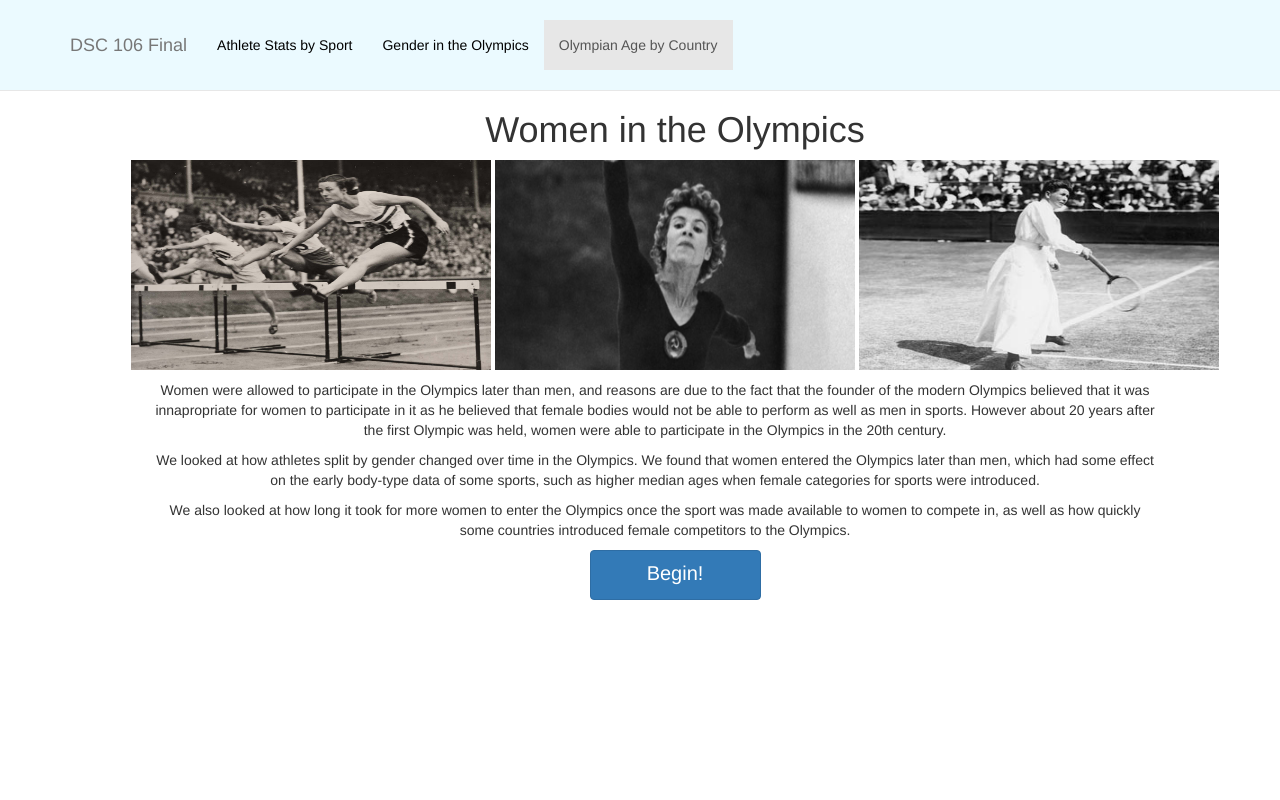
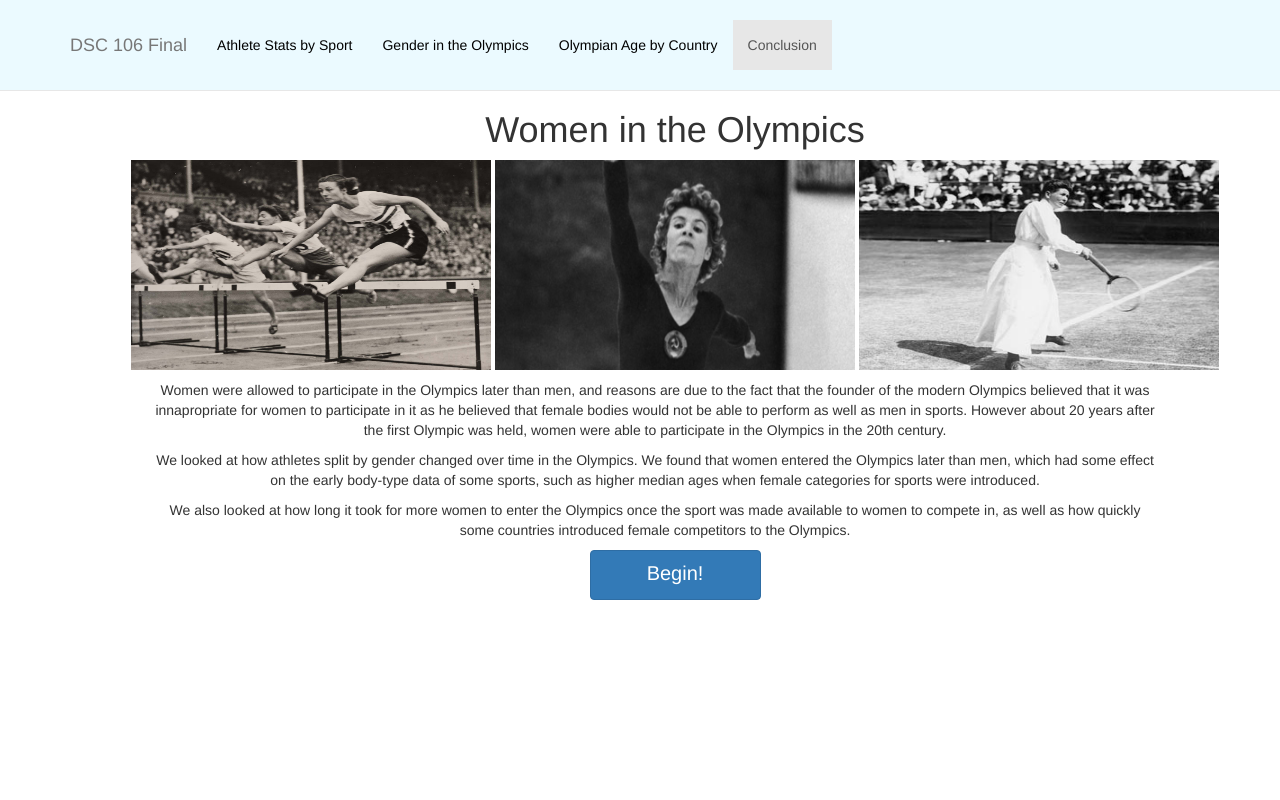
Before and after one commit to JennyLuc/DSC106_Final, a plain HTML site: page finalproj106/index.html in a window 1280 px wide. Shown: the top 800 px of the page. Drawn offline with Linux system fonts and the light colour scheme.

Commit message:
added conclusion in tab

```diff
--- a/finalproj106/index.html
+++ b/finalproj106/index.html
@@ -36,6 +36,9 @@
                     </li>
                     <li>
                         <a class="page-scroll" href="#contact">Olympian Age by Country</a>
+                    </li>
+                    <li>
+                        <a class="page-scroll" href="#conclusion">Conclusion</a>
                     </li>
                 </ul>
             </div>	<!-- .navbar-collapse -->
```
